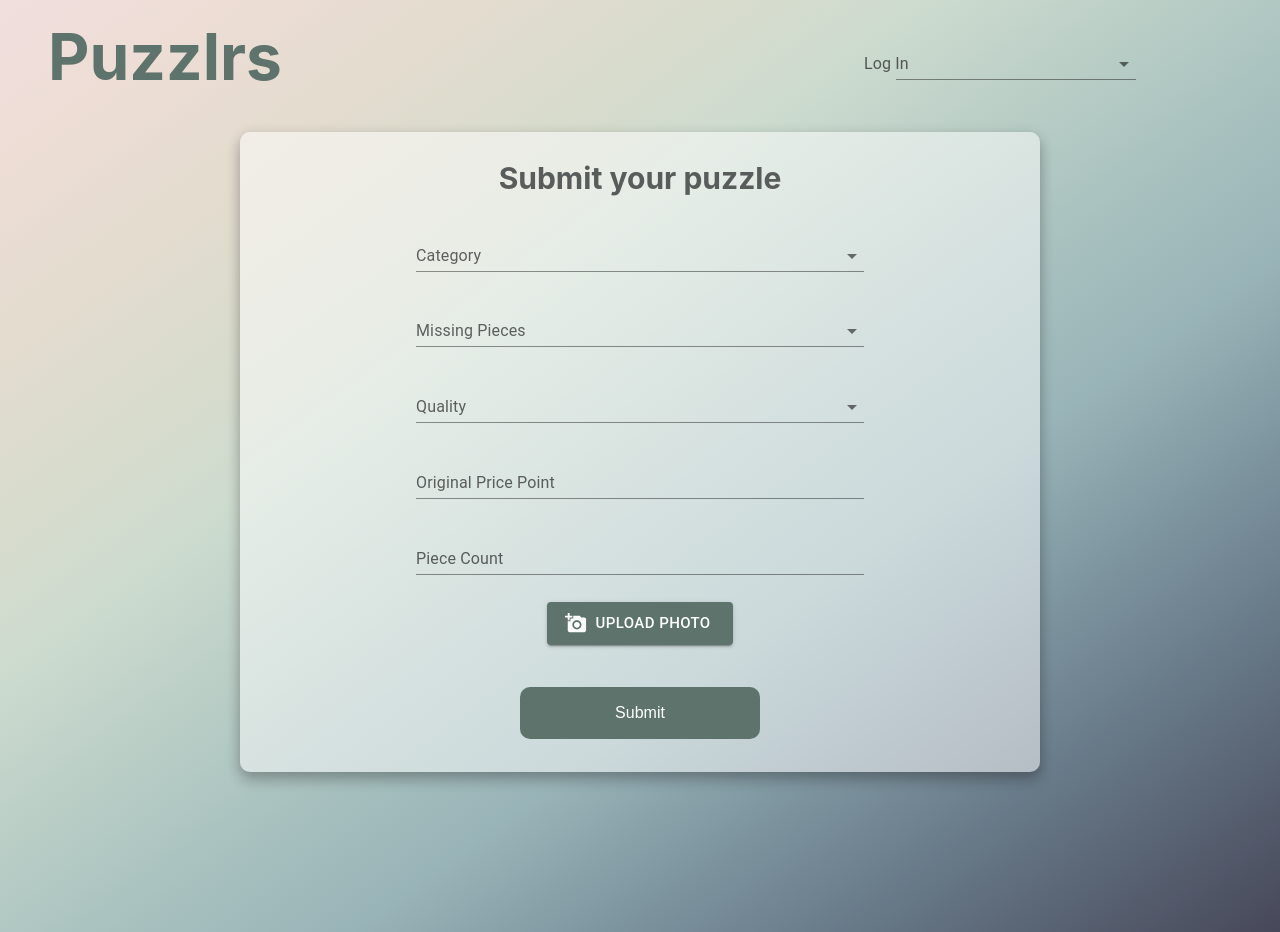
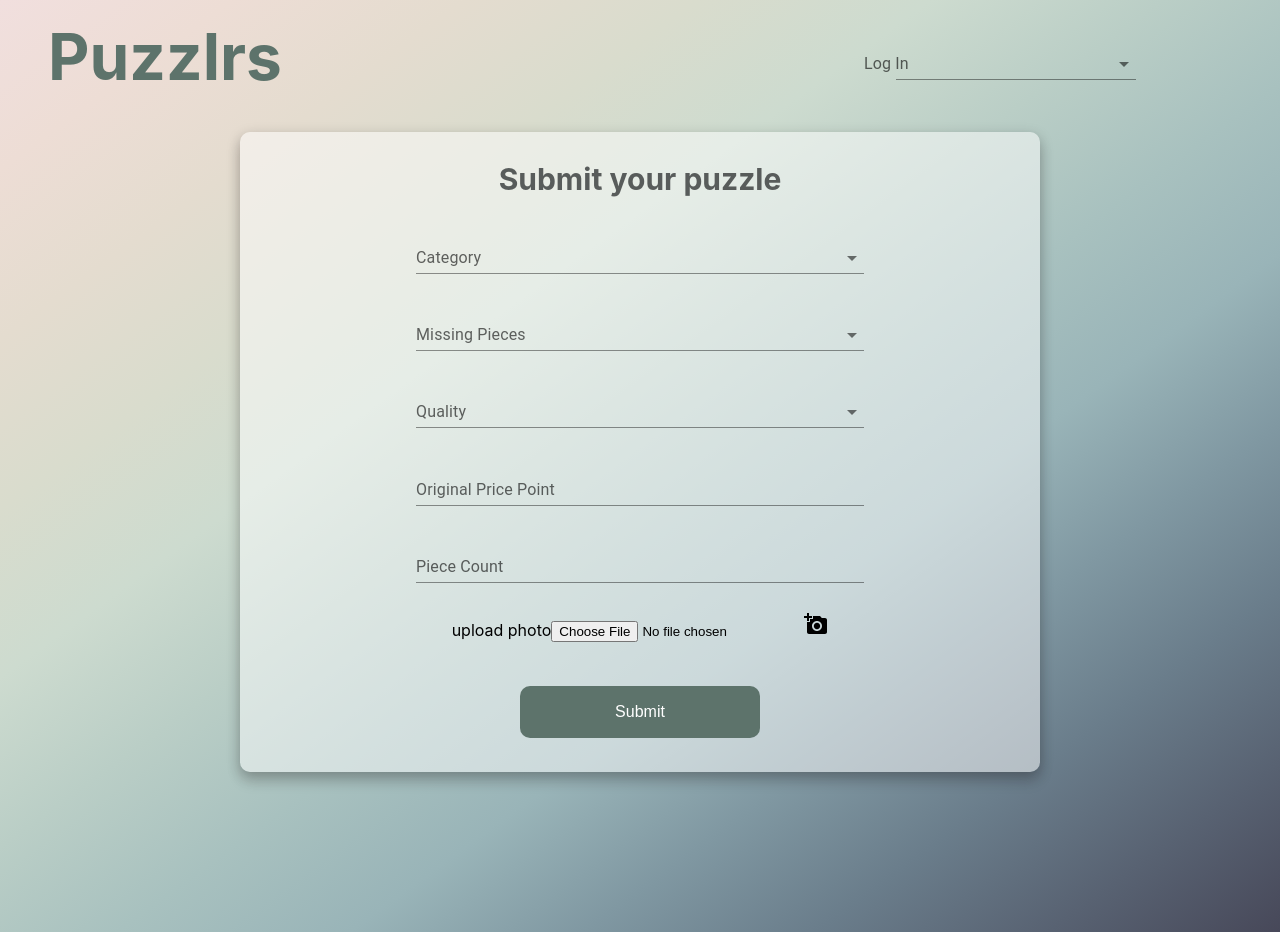
Before and after one commit to Puzzle-Capstone/puzzlrs, a React (Create React App) app: page /add-puzzle in a window 1280 px wide. Built offline with nearby package versions, Linux system fonts and the light colour scheme; no server answers.

Commit message:
Add id to jsx elements to use during testing

```diff
--- a/src/components/AddPuzzleForm.tsx
+++ b/src/components/AddPuzzleForm.tsx
@@ -123,6 +123,7 @@ const AddPuzzleForm = () => {
       body: data
     })
     const file = await res.json()
+    console.log(file.secure_url)
     setImage(file.secure_url)
     setIsSuccessful(true)
     setMessage('Your photo was uploaded!')
@@ -137,6 +138,7 @@ const AddPuzzleForm = () => {
           <InputLabel>Category</InputLabel>
           <Select
             className='dropdown'
+            id='category'
             label='Category *'
             value={category}
             onChange={event => {
@@ -152,6 +154,7 @@ const AddPuzzleForm = () => {
           <InputLabel>Missing Pieces</InputLabel>
           <Select
             // sx={{width: '100%'}}
+            id='missingPieces'
             className='dropdown'
             value={missingPieceCount}
             onChange={event => {
@@ -166,6 +169,7 @@ const AddPuzzleForm = () => {
         <FormControl variant='standard' error={qualityHasError}>
           <InputLabel>Quality</InputLabel>
           <Select
+            id='quality'
             className='dropdown'
             value={quality}
             onChange={event => {
@@ -183,6 +187,7 @@ const AddPuzzleForm = () => {
           error={priceHasError}
           className='dropdown'
           label='Original Price Point'
+          id='price'
           type='number'
           variant='standard'
           value={price}
@@ -197,6 +202,7 @@ const AddPuzzleForm = () => {
           error={pieceCountHasError}
           className='dropdown'
           label='Piece Count'
+          id='pieceCount'
           type='number'
           variant='standard'
           value={pieceCount}
@@ -205,12 +211,13 @@ const AddPuzzleForm = () => {
             setPieceCount(event.target.value);
           }}
         />
-        <label htmlFor='upload-photo'>
-          <Input accept="image/*" id="upload-photo" type="file" onChange={e => handleImage(e)}/>
+        {/* <label htmlFor='upload-photo'> */}
+          {/* <Input accept="image/*" id="upload-photo" type="file" onChange={e => handleImage(e)}/>
           <Button
             sx={{color: 'white', backgroundColor: '#5D736B', '&:hover': {backgroundColor: '#474E4A'}}}
             className='add-photo'
             component='span'
+            id='upload-photo-button'
             aria-label='add-photo'
             variant='contained'
             size='large'
@@ -218,13 +225,18 @@ const AddPuzzleForm = () => {
             startIcon={<AddAPhotoIcon />}
             >
             Upload photo
-          </Button>
-        </label>
+          </Button> */}
+          <label className='upload-photo-button' id='uploadPhotoButton'>
+              upload photo
+              <input accept="image/*" id="upload-photo" type="file" onChange={e => handleImage(e)}/>
+              <AddAPhotoIcon />
+          </label>
+        {/* </label> */}
         <button className='submit-button' onClick={e => handleSubmit(e)}>Submit</button>
       </form>
       <Snackbar open={openSuccessMessage} autoHideDuration={4000} onClose={closeMessage}>
         { isSuccessful ? <Alert onClose={closeMessage} severity='success' sx={{ width: '100%' }}>{message}</Alert> :
-        <Alert onClose={closeMessage} severity='error' sx={{ width: '100%' }}>Please upload a photo!</Alert>}
+        <Alert onClose={closeMessage} id='errorAlert' severity='error' sx={{ width: '100%' }}>Please upload a photo!</Alert>}
       </Snackbar>
     </section>
   )
```
